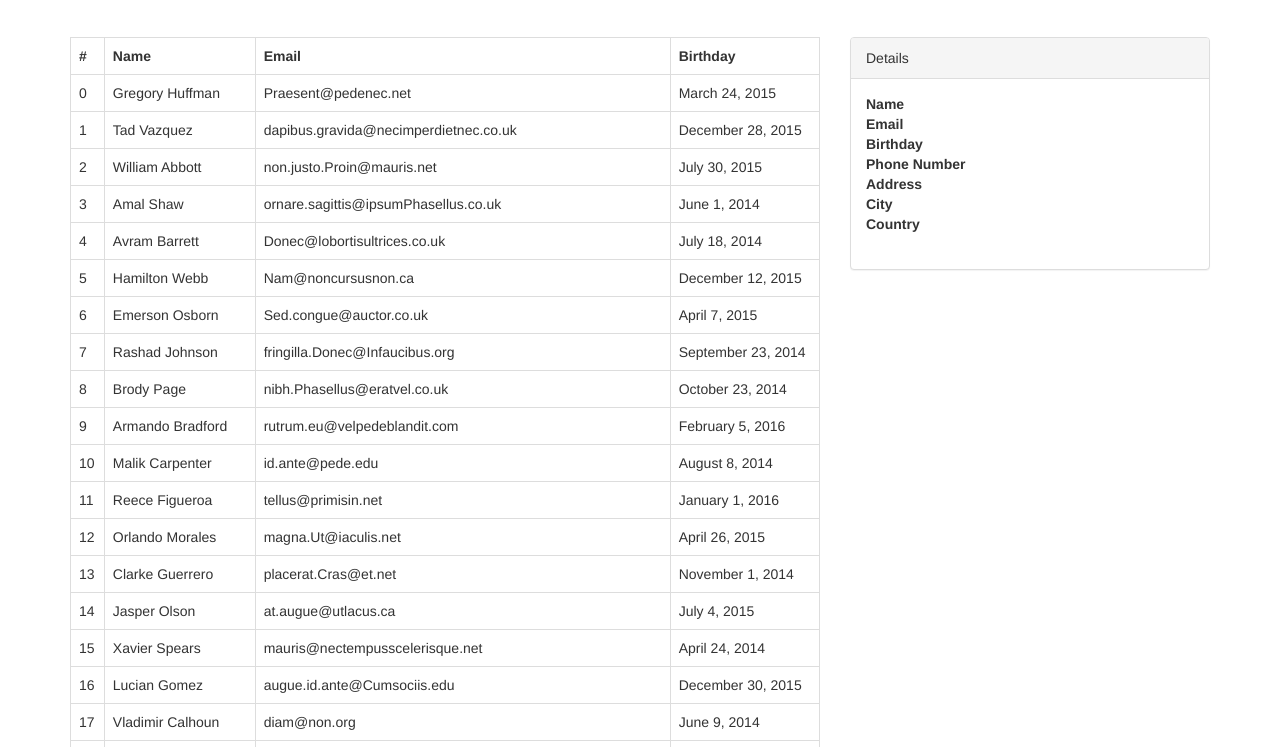
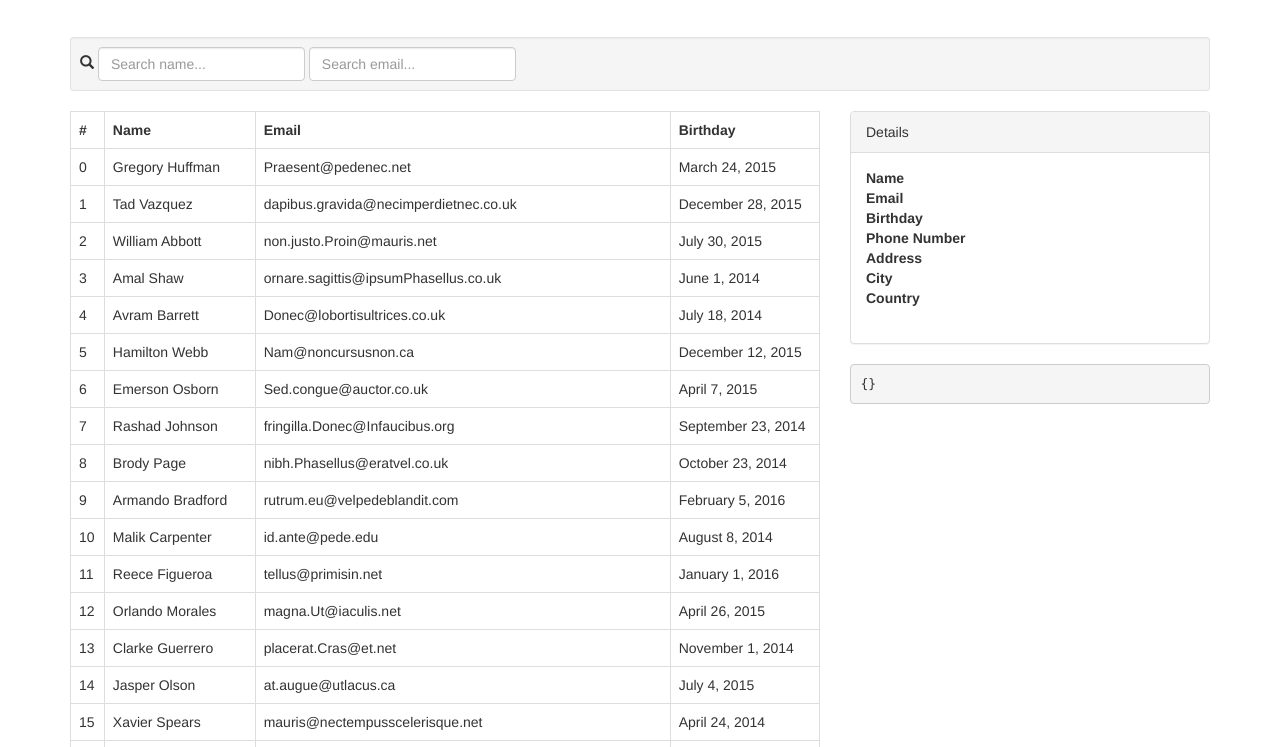
Before and after one commit to GMDIV/angular-contacts-editor, a website: page index.html in a window 1280 px wide. Shown: the part 53-800 px from the top of the page. Drawn offline with Linux system fonts and the light colour scheme.

Commit message:
added search bar and filter on all of the contacts by name and emails

```diff
--- a/contacts.js
+++ b/contacts.js
@@ -5,6 +5,7 @@ var app = angular.module('contactsEditor', []);
 app.controller('PeopleController', function($scope){
 	$scope.selectedIndex = null; //initialize these for later use
 	$scope.selectedPerson = null;
+	$scope.search = {};
 
 	$scope.selectPerson = function(person, index){
 		$scope.selectedIndex = index;
--- a/index.html
+++ b/index.html
@@ -20,6 +20,42 @@
 <div class="container main-content" ng-controller="PeopleController">
 
 	<div class="row">
+		<div class="col-md-12">
+			<form class="form-inline well well-sm">
+				<span class="glyphicon glyphicon-search"></span>
+				<div class="form-group">
+					<input type="text"
+						   class="form-control"
+						   id="name"
+						   ng-model="search.name"
+						   placeholder="Search name..."
+					>
+				</div>
+
+				<div class="form-group">
+					<input type="text"
+						   class="form-control"
+						   id="email"
+						   ng-model="search.email"
+						   placeholder="Search email..."
+					>
+				</div>
+
+			</form>
+
+
+		</div>
+
+
+
+
+
+
+	</div>
+
+
+
+	<div class="row">
 		<div class="col-md-8">
 			<table class="table table-bordered">
 				<tr>
@@ -29,7 +65,7 @@
 					<th>Birthday</th>
 				</tr>
 
-				<tr ng-repeat="person in people"
+				<tr ng-repeat="person in people | filter:search"
 					ng-style="{'background-color': $index == selectedIndex ? 'lightgray':''}"
 					ng-click="selectPerson(person, $index)"
 				>
@@ -74,7 +110,7 @@
 
 			</div>
 
-
+			<pre>{{search}}</pre>
 
 		</div>
 	</div>
```
